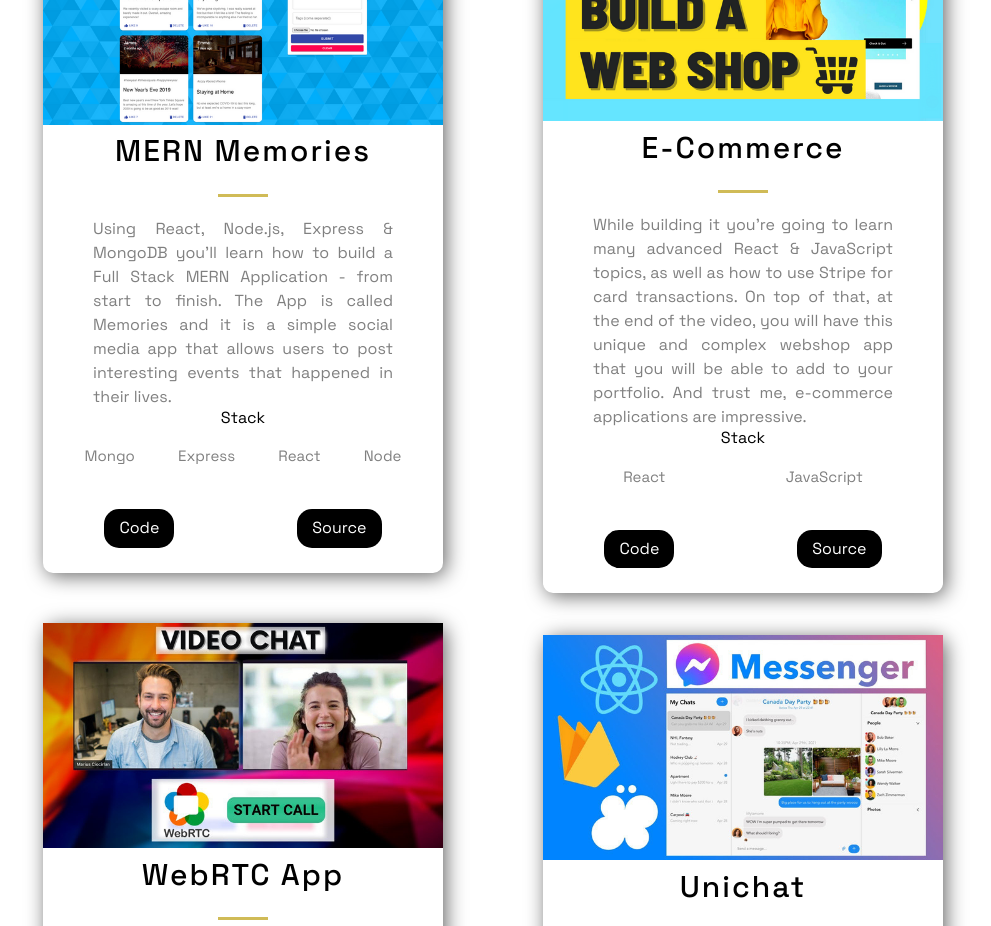
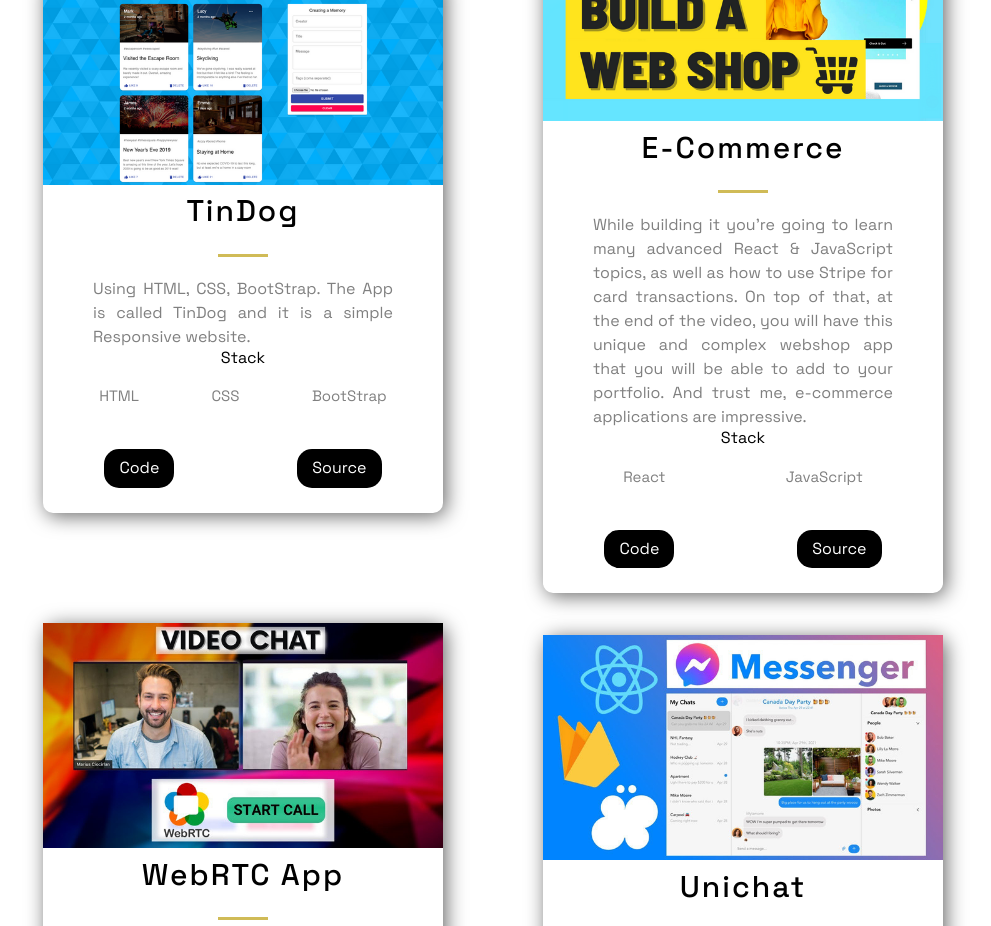
Before and after one commit to gauravzuse/personal-portfolio, a Next.js app: page / in a window 1280 px wide. Shown: the part 940-1866 px from the top of the page, without its empty margins (147-1138 px from the left). Built offline with nearby package versions, Linux system fonts and the light colour scheme.

Commit message:
Changes in project section

```diff
--- a/src/constants/constants.js
+++ b/src/constants/constants.js
@@ -1,11 +1,11 @@
 export const projects = [
   {
-    title: 'MERN Memories',
-    description: "Using React, Node.js, Express & MongoDB you'll learn how to build a Full Stack MERN Application - from start to finish. The App is called Memories and it is a simple social media app that allows users to post interesting events that happened in their lives.",
+    title: 'TinDog',
+    description: "Using HTML, CSS, BootStrap. The App is called TinDog and it is a simple Responsive website.",
       image: '/images/1.png',
-      tags: ['Mongo', 'Express', 'React', 'Node'],
-    source: 'https://google.com',
-    visit: 'https://google.com',
+      tags: ['HTML', 'CSS', 'BootStrap'],
+    source: 'https://github.com/gauravzuse/TinDog',
+    visit: 'https://gauravzuse.github.io/TinDog/',
     id: 0,
   },
   {
```
